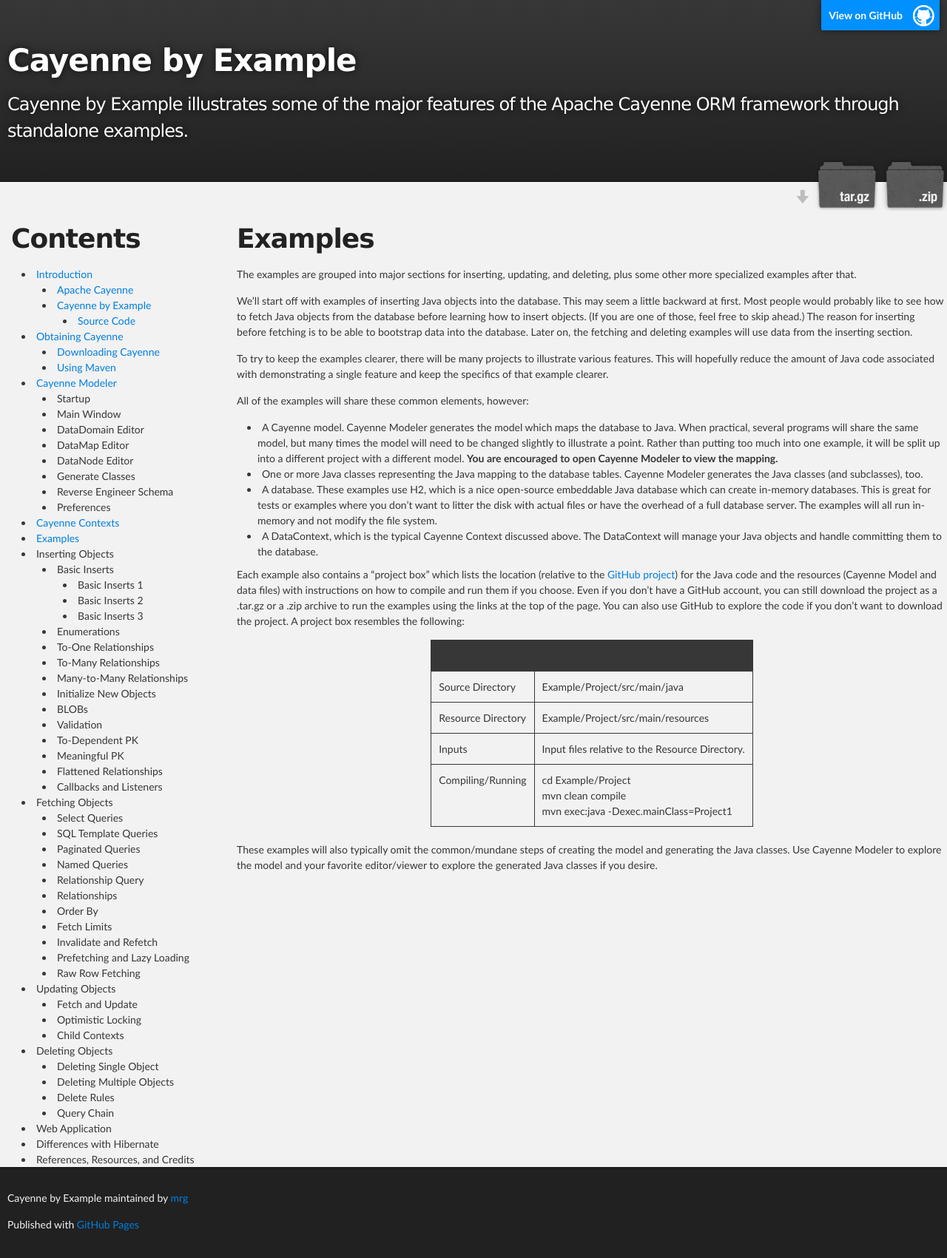
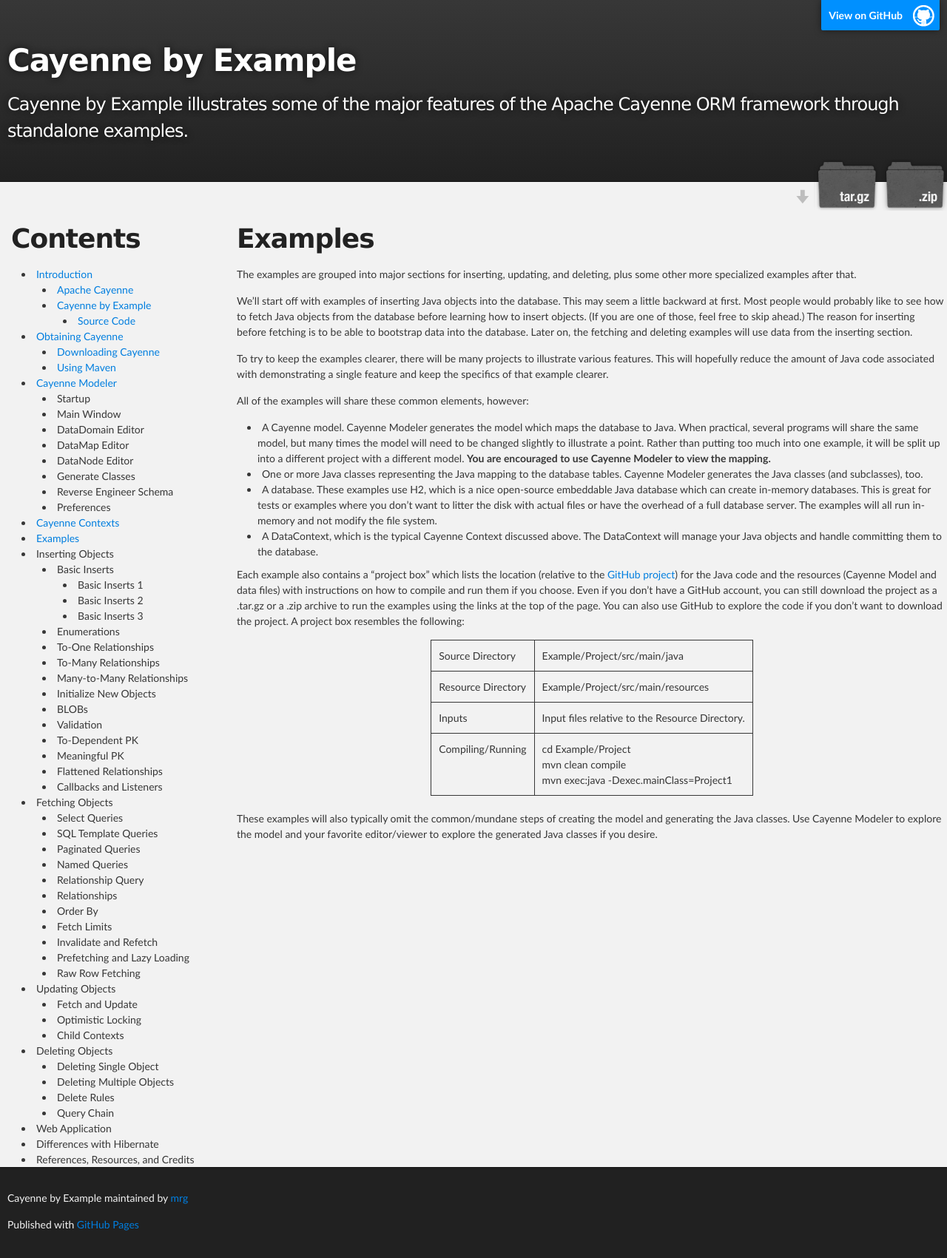
Before and after one commit to mrg/cbe, a Jekyll site: the page built from examples.md, in a window 1280 px wide. Shown: the whole page at 74% size. Built offline with Jekyll 4.4.1, drawn with Linux system fonts in a browser that asks for light colours; Markdown is read by kramdown in place of the engine named in the settings.

Commit message:
Updating tables since 'rdiscount' renders them differently.

```diff
--- a/examples.md
+++ b/examples.md
@@ -13,19 +13,30 @@
 
 All of the examples will share these common elements, however:
 
-* A Cayenne model.  Cayenne Modeler generates the model which maps the database to Java.  When practical, several programs will share the same model, but many times the model will need to be changed slightly to illustrate a point.  Rather than putting too much into one example, it will be split up into a different project with a different model.  **You are encouraged to open Cayenne Modeler to view the mapping.**
+* A Cayenne model.  Cayenne Modeler generates the model which maps the database to Java.  When practical, several programs will share the same model, but many times the model will need to be changed slightly to illustrate a point.  Rather than putting too much into one example, it will be split up into a different project with a different model.  **You are encouraged to use Cayenne Modeler to view the mapping.**
 * One or more Java classes representing the Java mapping to the database tables.  Cayenne Modeler generates the Java classes (and subclasses), too.
 * A database.  These examples use H2, which is a nice open-source embeddable Java database which can create in-memory databases.  This is great for tests or examples where you don't want to litter the disk with actual files or have the overhead of a full database server.  The examples will all run in-memory and not modify the file system.
 * A DataContext, which is the typical Cayenne Context discussed above.  The DataContext will manage your Java objects and handle committing them to the database.
 
 Each example also contains a "project box" which lists the location (relative to the [GitHub project](https://github.com/mrg/cbe)) for the Java code and the resources (Cayenne Model and data files) with instructions on how to compile and run them if you choose.  Even if you don't have a GitHub account, you can still download the project as a .tar.gz or a .zip archive to run the examples using the links at the top of the page.  You can also use GitHub to explore the code if you don't want to download the project.  A project box resembles the following:
 
-| | |
-| ------------------ | ------------------------------------------------------------------------------------ |
-| Source Directory   | Example/Project/src/main/java                                                        |
-| Resource Directory | Example/Project/src/main/resources                                                   |
-| Inputs             | Input files relative to the Resource Directory.                                      |
-| Compiling/Running  | cd Example/Project<br/>mvn clean compile<br/>mvn exec:java -Dexec.mainClass=Project1 |
-
+<table>
+  <tr>
+    <td>Source Directory</td>
+    <td>Example/Project/src/main/java</td>
+  </tr>
+  <tr>
+    <td>Resource Directory</td>
+    <td>Example/Project/src/main/resources</td>
+  </tr>
+    <td>Inputs</td>
+    <td>Input files relative to the Resource Directory.</td>
+  <tr>
+  </tr>
+  <tr>
+    <td>Compiling/Running</td>
+    <td>cd Example/Project<br/>mvn clean compile<br/>mvn exec:java -Dexec.mainClass=Project1</td>
+  </tr>
+</table>
 
 These examples will also typically omit the common/mundane steps of creating the model and generating the Java classes.  Use Cayenne Modeler to explore the model and your favorite editor/viewer to explore the generated Java classes if you desire.
--- a/stylesheets/stylesheet.css
+++ b/stylesheets/stylesheet.css
@@ -244,8 +244,9 @@
 th {
   font-family: 'Lucida Grande', 'Helvetica Neue', Helvetica, Arial, sans-serif;
   padding: 10px;
-  background: #373737;
+  background: #5A5A5A;
   color: #fff;
+  border: 1px solid #373737;
  }
 
 td {
```
